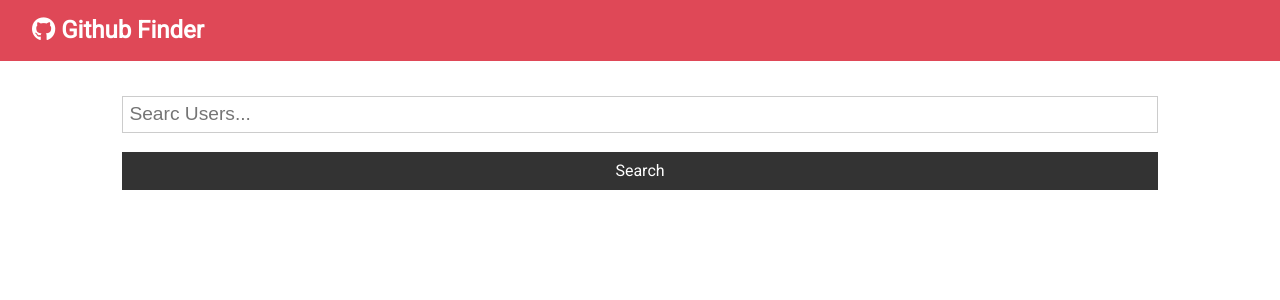
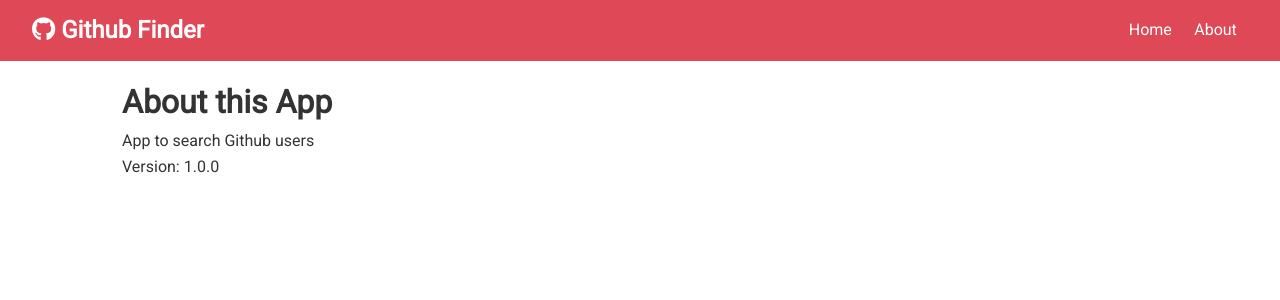
Before and after one commit to pchelka84/github-finder, a React (Create React App) app: page /about in a window 1280 px wide. Shown: the top 300 px of the page. Built offline with nearby package versions, Linux system fonts and the light colour scheme.

Commit message:
Set up routers

```diff
--- a/src/App.js
+++ b/src/App.js
@@ -1,8 +1,10 @@
-import React, { Component } from "react";
+import React, { Component, Fragment } from "react";
+import { BrowserRouter as Router, Switch, Route } from "react-router-dom";
 import Navbar from "./components/layout/Navbar";
 import Users from "./components/users/Users";
 import Search from "./components/users/Search";
 import Alert from "./components/layout/Alert";
+import About from "./components/pages/About";
 import axios from "axios";
 import "./App.css";
 
@@ -49,10 +51,17 @@
     const { users, loading } = this.state;
 
     return (
+      <Router>
         <div className='App'>
           <Navbar title='Github Finder' icon='fab fa-github' />
           <div className='container'>
             <Alert alert={this.state.alert} />
+            <Switch>
+              <Route
+                exact
+                path='/'
+                render={(props) => (
+                  <Fragment>
                     <Search
                       searchUsers={this.searchUsers}
                       clearUsers={this.clearUsers}
@@ -60,8 +69,14 @@
                       setAlert={this.setAlert}
                     />
                     <Users loading={loading} users={users} />
+                  </Fragment>
+                )}
+              />
+              <Route exact path='/about' component={About} />
+            </Switch>
           </div>
         </div>
+      </Router>
     );
   }
 }
--- a/src/components/layout/Navbar.js
+++ b/src/components/layout/Navbar.js
@@ -1,5 +1,6 @@
 import React from "react";
 import PropTypes from "prop-types";
+import { Link } from "react-router-dom";
 
 const NavBar = ({ icon, title }) => {
   return (
@@ -7,6 +8,14 @@
       <h1>
         <i className={icon}></i> {title}
       </h1>
+      <ul>
+        <li>
+          <Link to='/'>Home</Link>
+        </li>
+        <li>
+          <Link to='/about'>About</Link>
+        </li>
+      </ul>
     </nav>
   );
 };
--- /dev/null
+++ b/src/components/pages/About.js
@@ -0,0 +1,13 @@
+import React, { Fragment } from "react";
+
+const About = () => {
+  return (
+    <Fragment>
+      <h1>About this App</h1>
+      <p>App to search Github users</p>
+      <p>Version: 1.0.0</p>
+    </Fragment>
+  );
+};
+
+export default About;
```
Lines whose indentation alone changed are shown as unchanged.
